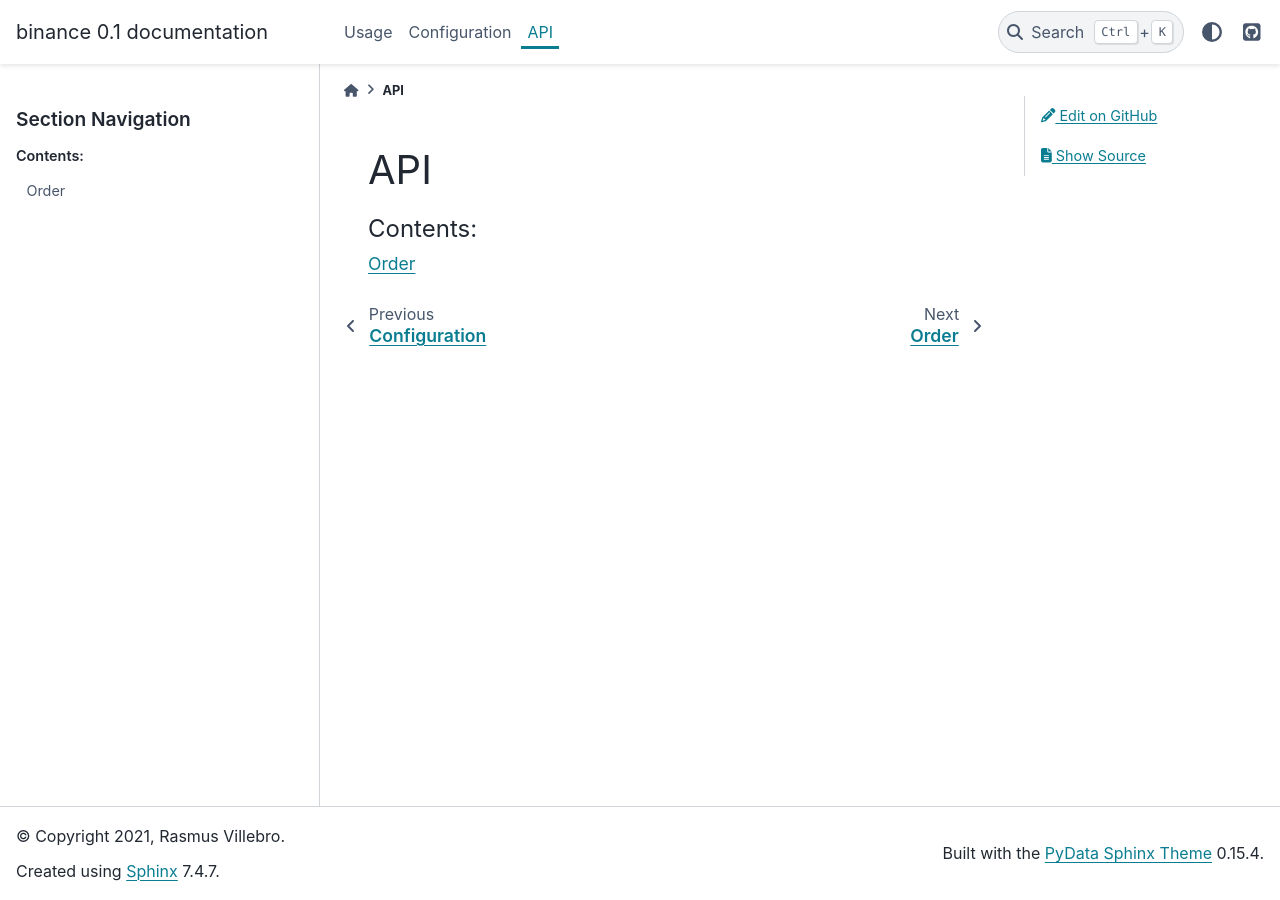
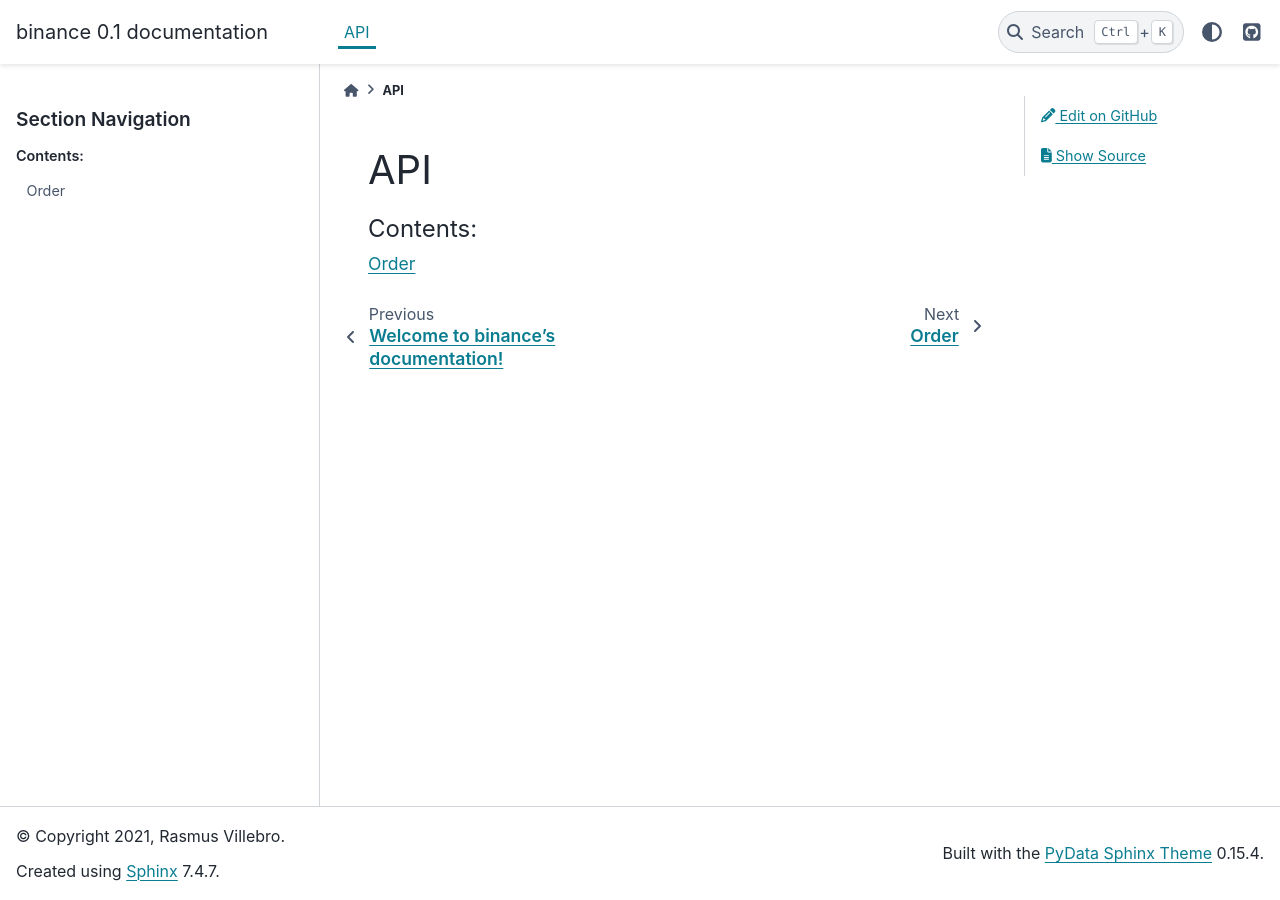
Before and after one commit to rvillebro/binance, a Sphinx documentation site: the page built from doc/source/api/index.rst, in a window 1280 px wide. Built offline with Sphinx 7.4.7 and the PyData theme 0.15.4, drawn with Linux system fonts in a browser that asks for light colours; pages that are not in the unit, such as notebooks, are missing from menus.

Commit message:
update docs

```diff
--- a/doc/source/conf.py
+++ b/doc/source/conf.py
@@ -27,6 +27,7 @@
     'sphinx.ext.autodoc',
     'sphinx.ext.intersphinx',
     'sphinx.ext.napoleon',
+    'sphinx.ext.viewcode',
 ]
 
 # Add any paths that contain templates here, relative to this directory.
--- a/doc/source/configuration.rst
+++ /dev/null
@@ -1,3 +0,0 @@
-
-Configuration
-=============
--- a/doc/source/index.rst
+++ b/doc/source/index.rst
@@ -10,8 +10,7 @@
    :maxdepth: 2
    :caption: Contents:
 
-   usage
-   configuration
+   usage/index
    api/index
 
 
--- a/doc/source/usage.rst
+++ /dev/null
@@ -1,5 +0,0 @@
-
-Usage
-=====
-
-`pip install test`
```
